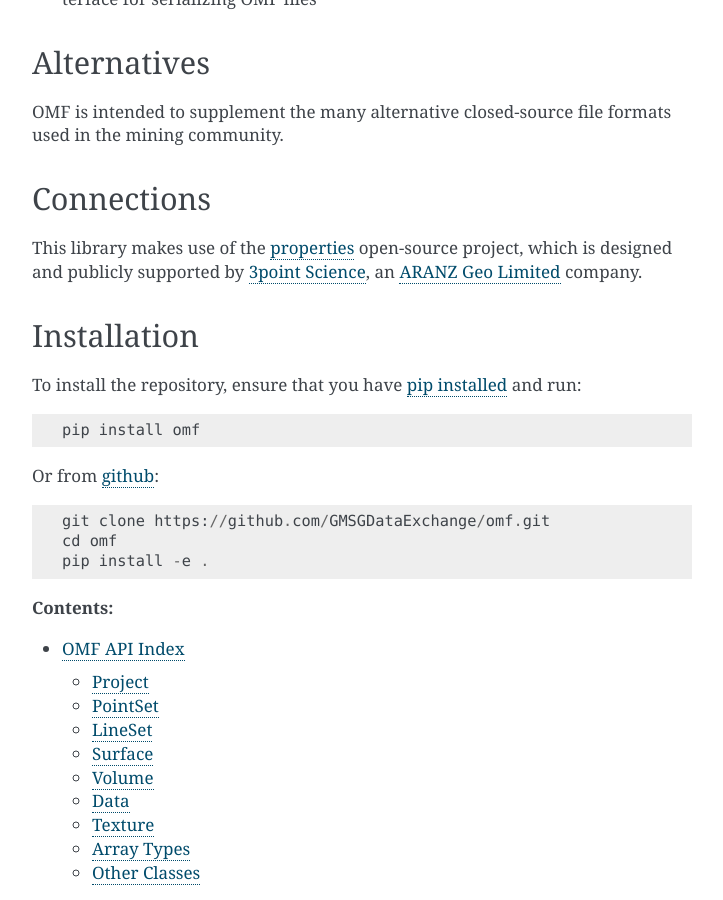
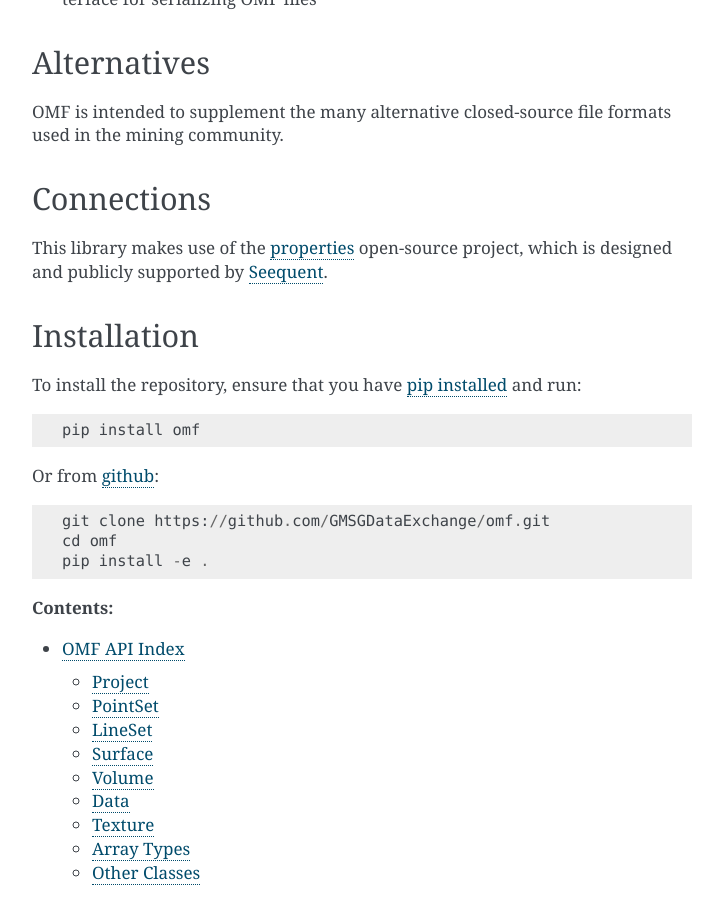
Before and after one commit to gmggroup/omf-python, a Sphinx documentation site: the page built from docs/index.rst, in a window 1280 px wide and 900 px high, scrolled down 911 px. Shown: the whole window, without its empty margins (388-1111 px from the left). Built offline with Sphinx 7.4.7, drawn with Linux system fonts in a browser that asks for light colours.

```diff
--- a/README.rst
+++ b/README.rst
@@ -65,10 +65,9 @@ used in the mining community.
 Connections
 -----------
 
-This library makes use of the `properties <https://github.com/3ptscience/properties>`_
+This library makes use of the `properties <https://github.com/seequent/properties>`_
 open-source project, which is designed and publicly supported by
-`3point Science <https://www.3ptscience.com>`_, an
-`ARANZ Geo Limited <http://www.aranzgeo.com>`_ company.
+`Seequent <https://seequent.com>`_.
 
 Installation
 ------------
--- a/docs/conf.py
+++ b/docs/conf.py
@@ -62,9 +62,9 @@ author = u'Global Mining Standards and Guidelines Group'
 # built documents.
 #
 # The short X.Y version.
-version = u'0.9.0'
+version = u'0.9.2'
 # The full version, including alpha/beta/rc tags.
-release = u'0.9.0'
+release = u'0.9.2'
 
 # The language for content autogenerated by Sphinx. Refer to documentation
 # for a list of supported languages.
@@ -244,7 +244,7 @@ latex_elements = {
 #  author, documentclass [howto, manual, or own class]).
 latex_documents = [
     (master_doc, 'omf.tex', u'omf Documentation',
-     u'3point Science', 'manual'),
+     u'Global Mining Standards and Guidelines Group', 'manual'),
 ]
 
 # The name of an image file (relative to this directory) to place at the top of
--- a/setup.py
+++ b/setup.py
@@ -32,7 +32,7 @@ setup(
         'vectormath==0.2.0',
     ],
     author='Global Mining Standards and Guidelines Group',
-    author_email='info@3ptscience.com',
+    author_email='it@seequent.com',
     description='API Library for Open Mining Format',
     long_description=LONG_DESCRIPTION,
     keywords='mining data interchange',
```
Also changed, not shown: .bumpversion.cfg.
